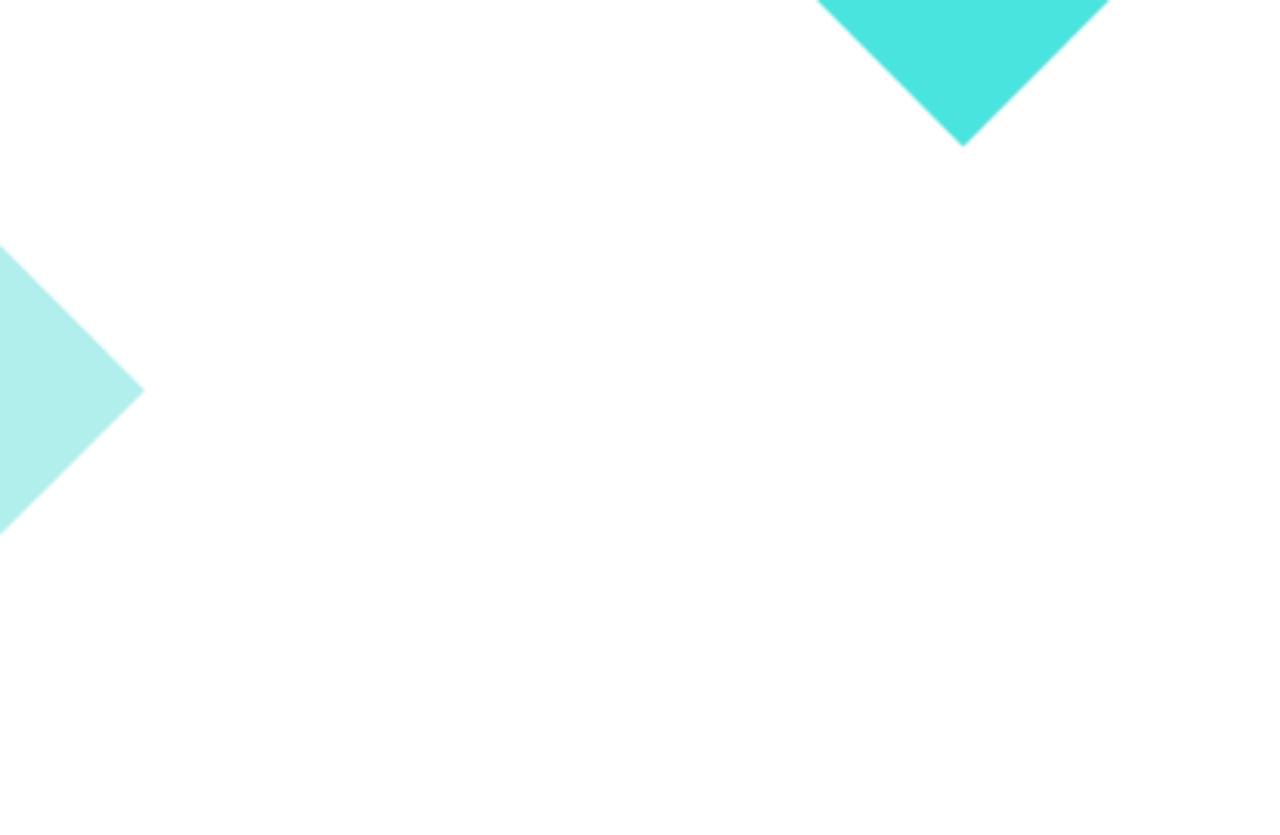
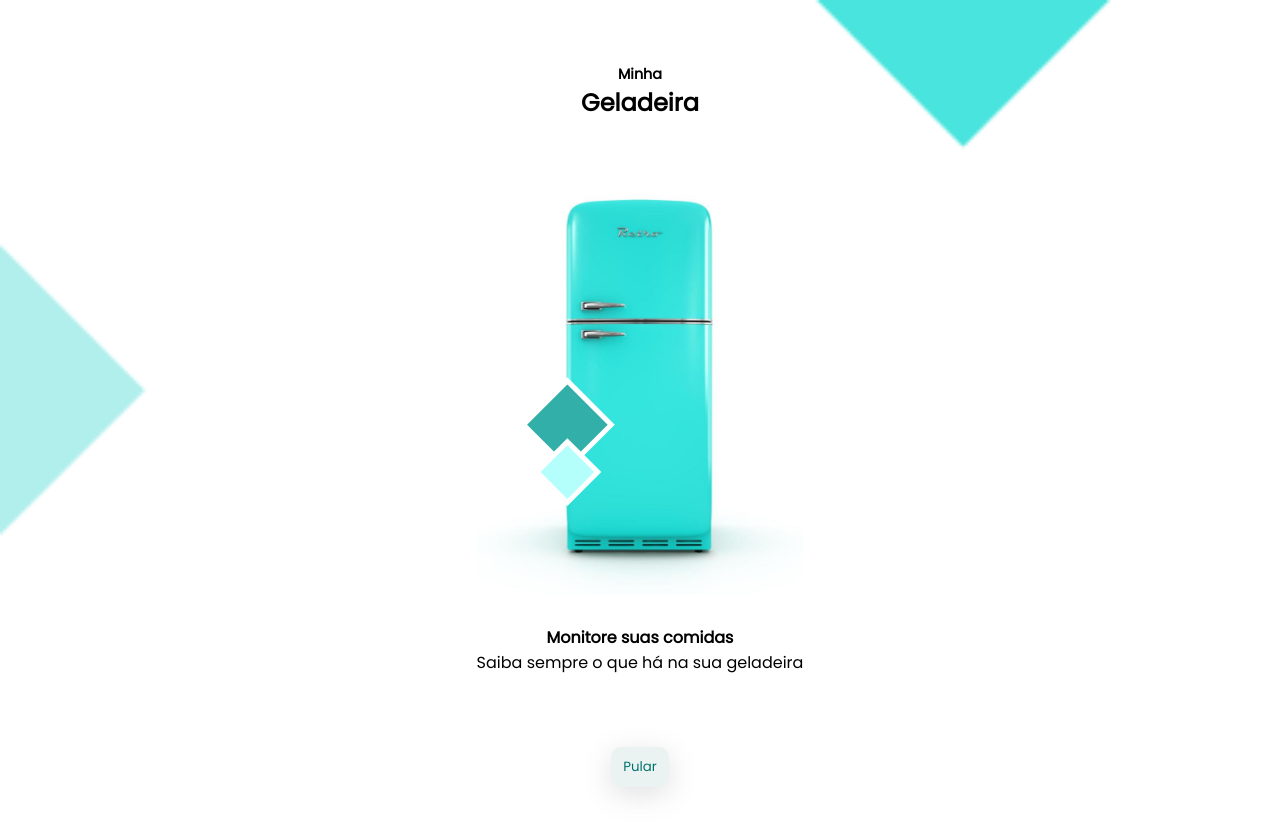
Before and after one commit to moniqluz/fridge, a plain HTML site: page index.html in a window 1280 px wide. Before the commit the page ends 800 px from the top, so only its background shows below. Drawn offline with Linux system fonts and the light colour scheme.

Commit message:
homming home

```diff
--- a/index.html
+++ b/index.html
@@ -10,6 +10,22 @@
     <link rel="stylesheet" href="./styles/global.css">
 </head>
 <body>
+    <header>
+        <div class="title">
+            <h3>Minha</h3>
+            <h1>Geladeira</h1>
+        </div>
+    </header>
 
+    <section>
+        <img class="green_fridge" src="./assets/img/fridge-green.png" alt="gela">
+        <div class="subtitle">
+            <h4>Monitore suas comidas</h4>
+            <p>Saiba sempre o que há na sua geladeira</p>
+        </div>
+        <a href="./fridge.html">
+            <button class="gray_button">Pular</button>
+        </a>
+    </section>
 </body>
 </html>
--- a/styles/home.css
+++ b/styles/home.css
@@ -0,0 +1,12 @@
+section{
+    text-align: center;
+}
+
+.subtitle {
+    margin-top: 23px;
+    margin-bottom: 72px;
+}
+
+.gray_button {
+    margin-bottom: 48px;
+}
```
